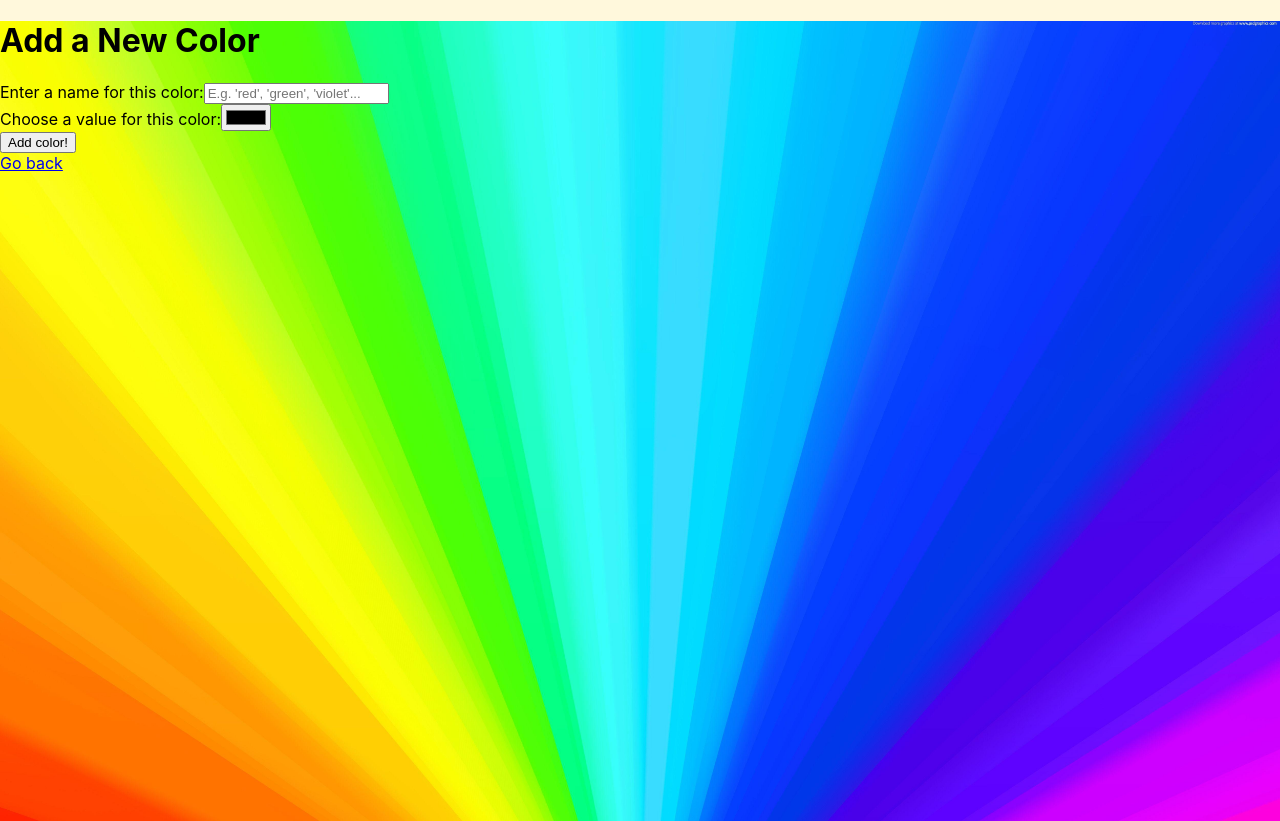
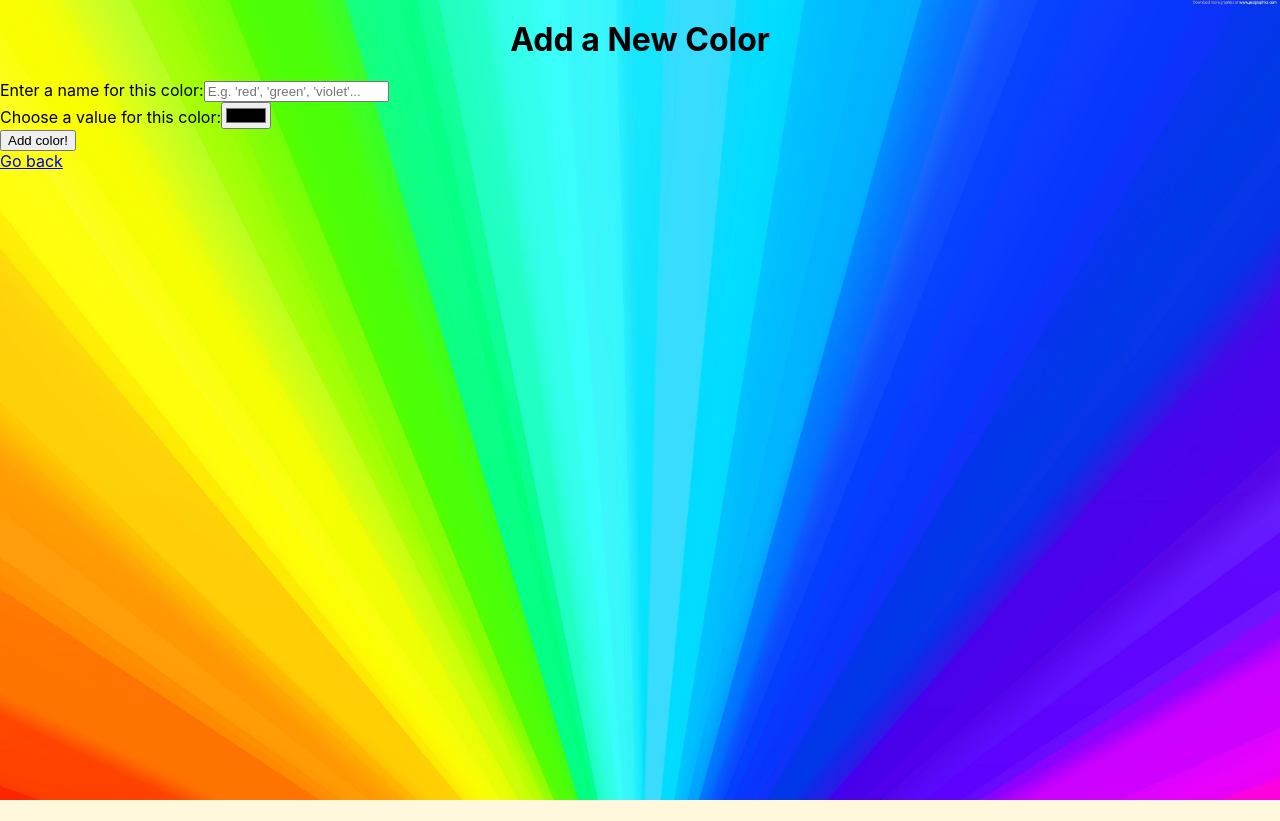
Before and after one commit to iam8/39.2-pt2-react-router-patterns, a React (Create React App) app: page /colors/new in a window 1280 px wide. After the commit the page ends 800 px from the top, so only its background shows below. Built offline with nearby package versions, Linux system fonts and the light colour scheme.

Commit message:
Add class name to header element

```diff
--- a/src/NewColorForm.js
+++ b/src/NewColorForm.js
@@ -32,7 +32,9 @@
     return (
         <div className="NewColorForm">
 
-            <h1>Add a New Color</h1>
+            <h1 className="NewColorForm-heading">
+                Add a New Color
+            </h1>
 
             <form onSubmit={handleSubmit}>
 
```
